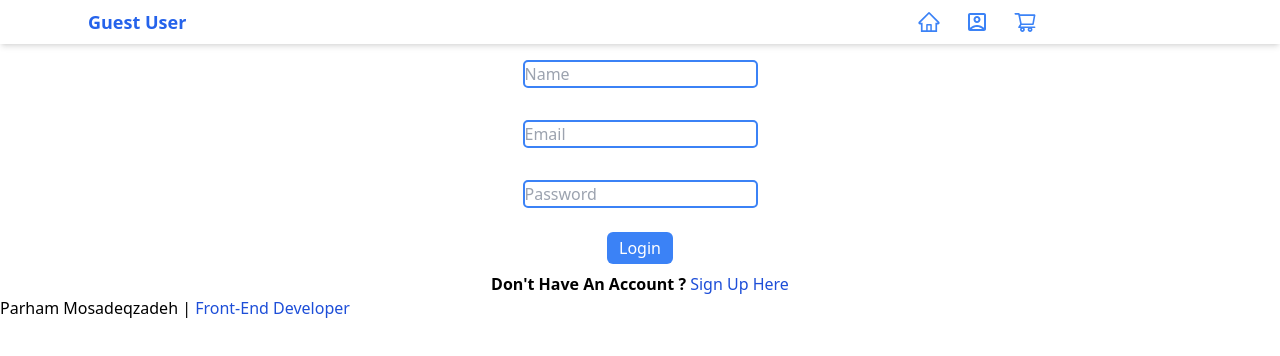
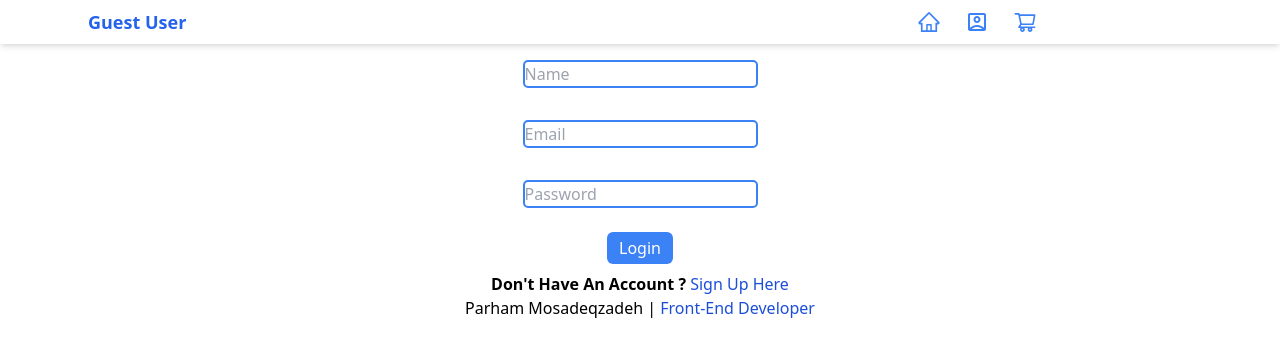
Before and after one commit to parham-mosadeq/next-shop-auth, a Next.js app: page /account in a window 1280 px wide. Shown: the top 356 px of the page. Built offline with nearby package versions, Linux system fonts and the light colour scheme; no server answers.

Commit message:
minor debug

```diff
--- a/src/components/layouts/Footer.tsx
+++ b/src/components/layouts/Footer.tsx
@@ -2,7 +2,7 @@ import React from 'react';
 
 export default function Footer() {
   return (
-    <footer className='capitalize'>
+    <footer className='capitalize text-center'>
       <p>
         parham mosadeqzadeh |{' '}
         <span className='text-blue-700'>front-end developer</span>
--- a/src/components/layouts/Navbar.tsx
+++ b/src/components/layouts/Navbar.tsx
@@ -1,4 +1,6 @@
 import Link from 'next/link';
+import UserStatus from './UserStatus';
+import { useState } from 'react';
 import { MdOutlineAccountBox } from 'react-icons/md';
 import {
   AiOutlineShoppingCart,
@@ -6,14 +8,9 @@ import {
   AiOutlineHome,
 } from 'react-icons/ai';
 import { HiX } from 'react-icons/hi';
-import { useState } from 'react';
-import { useSession } from 'next-auth/react';
-import UserStatus from './UserStatus';
 
 function Navbar() {
   const [show, setShow] = useState(false);
-  const { data, status } = useSession();
-  console.log(status, data);
 
   return (
     <div
--- a/src/components/layouts/UserStatus.tsx
+++ b/src/components/layouts/UserStatus.tsx
@@ -22,7 +22,7 @@ export default function UserStatus() {
       {isUser && (
         <button
           onClick={() => signOut()}
-          className='bg-red-800 capitalize mt-2 px-4 py-1 text-white rounded-sm'
+          className='bg-red-600 capitalize mt-2 px-4 py-1 text-white rounded-sm'
         >
           sign out
         </button>
--- a/src/components/templates/AccountPage.tsx
+++ b/src/components/templates/AccountPage.tsx
@@ -26,10 +26,6 @@ export default function AccountPage() {
     if (status === 'authenticated') router.replace('/');
   }, [status]);
 
-  // todo
-  // ! make it conditional => if the user is signed in show **dashboard**
-  // !  if not show log in form
-  // todo
   return (
     <article className='text-center h-full flex justify-center flex-col'>
       <AccountFrom btnTxt='Login' handleSubmit={handleSubmit} />
--- a/src/pages/api/auth/signup.tsx
+++ b/src/pages/api/auth/signup.tsx
@@ -40,7 +40,6 @@ async function handler(req: NextApiRequest, res: NextApiResponse) {
     email: email,
     password: hashedPass,
   });
-  console.log(newUser);
   return res
     .status(200)
     .json({ status: 'success', msg: 'User created successfully' });
```
